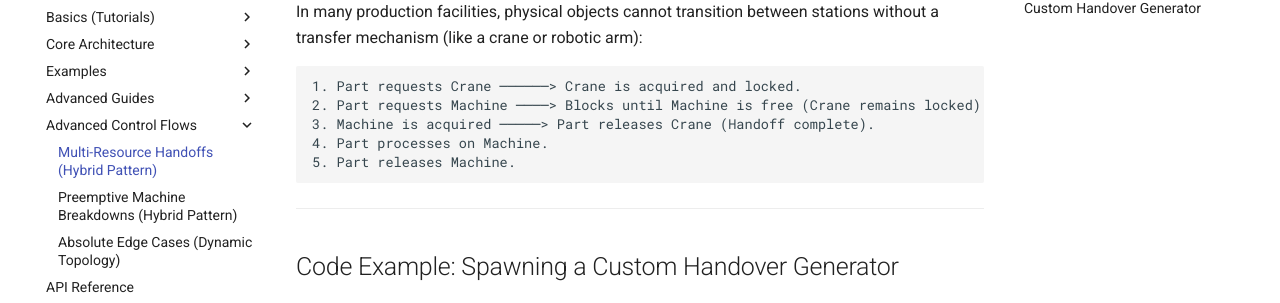
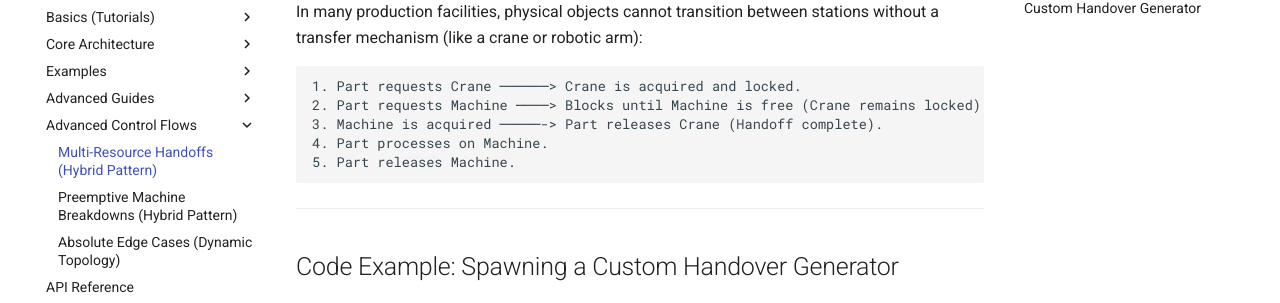
Before and after one commit to jaehyeon-kim/dynamic-des, an MkDocs documentation site: the page built from docs/guides/multi-resource-handoffs.md, in a window 1280 px wide and 900 px high, scrolled down 322 px. Shown: the part 145-448 px from the top of the window. Built offline with MkDocs 1.6.1 and Material for MkDocs 9.7.7, drawn with Linux system fonts in a browser that asks for light colours; comment, search, counter and statistics services are not loaded; the version menu is left out.

Commit message:
docs: minor arrow fix in text sequence list

````diff
--- a/docs/guides/multi-resource-handoffs.md
+++ b/docs/guides/multi-resource-handoffs.md
@@ -13,7 +13,7 @@ In many production facilities, physical objects cannot transition between statio
 ```text
 1. Part requests Crane ──────> Crane is acquired and locked.
 2. Part requests Machine ────> Blocks until Machine is free (Crane remains locked).
-3. Machine is acquired ─────> Part releases Crane (Handoff complete).
+3. Machine is acquired ─────-> Part releases Crane (Handoff complete).
 4. Part processes on Machine.
 5. Part releases Machine.
 ```
````
